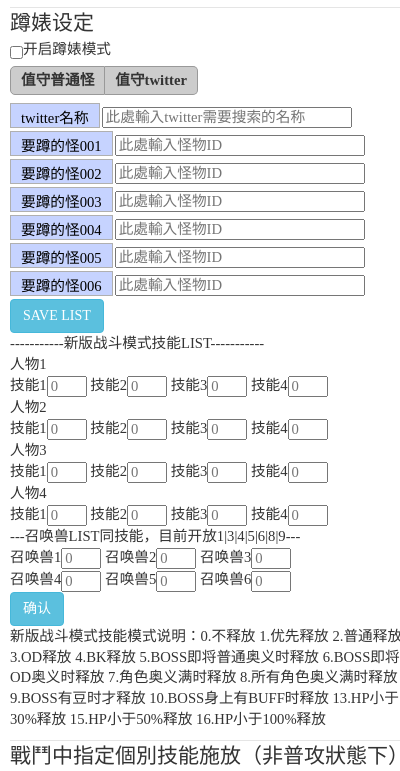
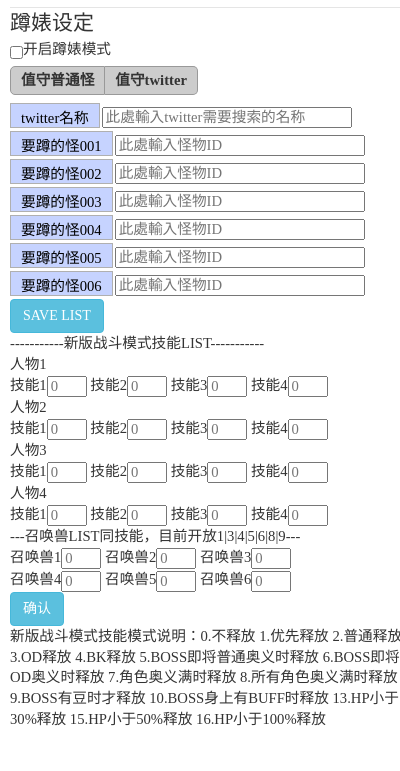
Before and after one commit to LouiseShabby/uranusgo, a browser extension: page popup.html in a window 400 px wide. Shown: the part 929-1700 px from the top of the page. After the commit the page ends 1659 px from the top, so only its background shows below. Drawn offline with Linux system fonts and the light colour scheme.

Commit message:
移除不需要的旧版战斗Ui

```diff
--- a/popup.html
+++ b/popup.html
@@ -246,9 +246,9 @@
 		 召唤兽6<input style="width: 10%" type="text" name="summon-6" id="summon-6" placeholder="0" />  </div>
 	<button type="button" class="btn btn-info" id="saveSkill">确认</button>
 	<div>新版战斗模式技能模式说明：0.不释放 1.优先释放 2.普通释放 3.OD释放 4.BK释放 5.BOSS即将普通奥义时释放 6.BOSS即将OD奥义时释放 7.角色奥义满时释放 8.所有角色奥义满时释放 9.BOSS有豆时才释放 10.BOSS身上有BUFF时释放 13.HP小于30%释放 15.HP小于50%释放 16.HP小于100%释放</div>
-    <legend>戰鬥中指定個別技能施放（非普攻狀態下）</legend>
+    <!-- <legend>戰鬥中指定個別技能施放（非普攻狀態下）</legend>
     <div id="skill-list">
-    </div>
+    </div> -->
   </form>
  </body>
 </html>
```
